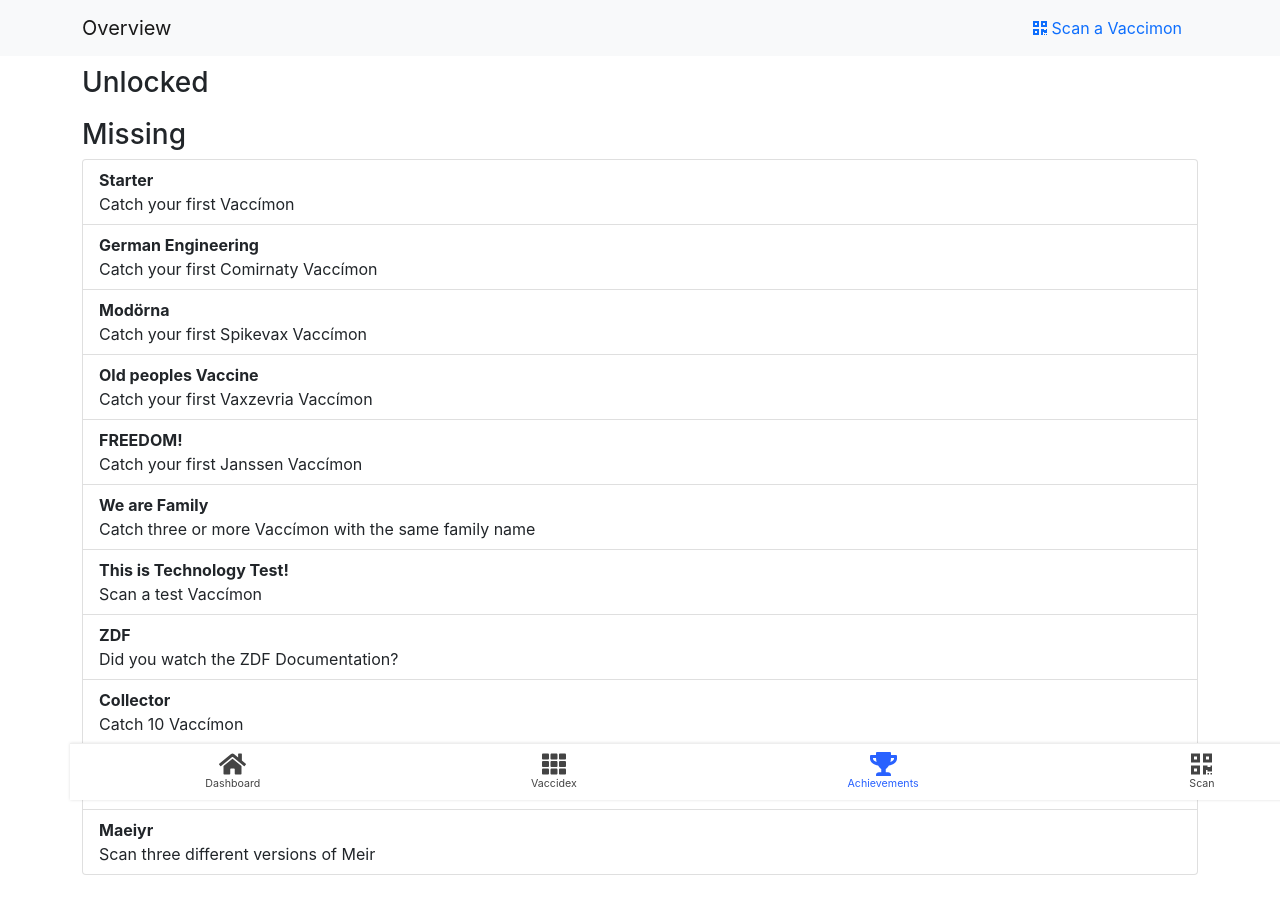
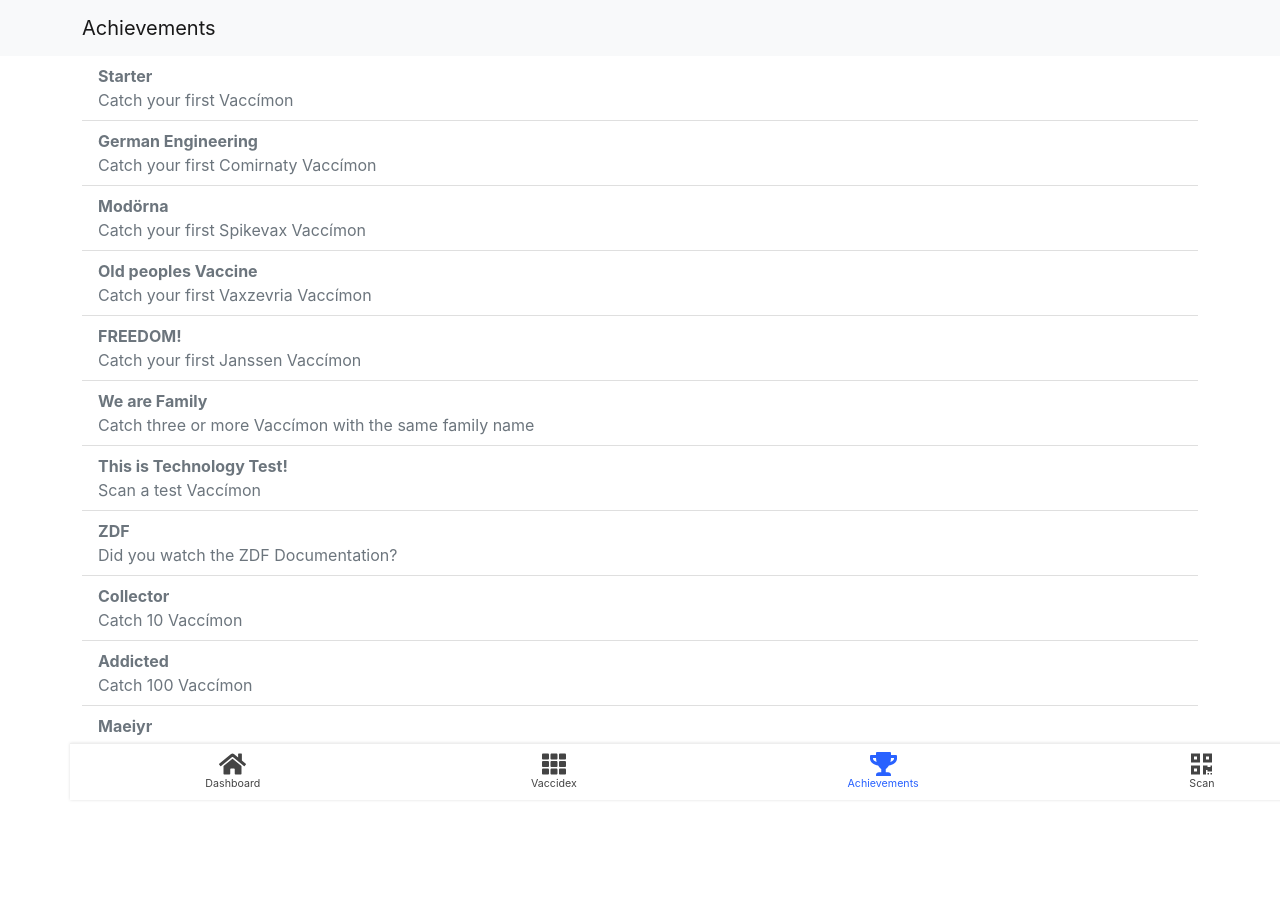
Before and after one commit to M4GNV5/Vaccimon, a Next.js app in the folder vaccimon-app/: page /achievements in a window 1280 px wide. Shown: the top 914 px of the page. After the commit the page ends 836 px from the top, so only its background shows below. Built offline with nearby package versions, Linux system fonts and the light colour scheme.

Commit message:
Make achievements page more compact

```diff
--- a/vaccimon-app/pages/achievements.tsx
+++ b/vaccimon-app/pages/achievements.tsx
@@ -1,13 +1,12 @@
 import { useState, useEffect } from 'react'
-import { Container, Nav, ListGroup } from 'react-bootstrap'
+import { Container, ListGroup } from 'react-bootstrap'
 import { FontAwesomeIcon } from '@fortawesome/react-fontawesome'
-import { faQrcode } from '@fortawesome/free-solid-svg-icons'
+import { faCheck } from '@fortawesome/free-solid-svg-icons'
 import VaccimonRepo from '../lib/repository'
 import { Vaccimon } from '../lib/vaccimon'
 import AppContainer from '../components/AppContainer'
 import AppNavbar from '../components/AppNavbar'
 import AppTabbar from '../components/AppTabbar'
-import styles from '../styles/achievements.module.css'
 
 export enum AchievementDiffuculty {
   Easy,
@@ -123,33 +122,27 @@
     load()
   }, [])
 
-  function renderAchievement(achievement: Achievement) {
+  function renderAchievement(achievement: Achievement, achieved: boolean) {
     return (
-      <ListGroup.Item key={achievement.name}>
-        <b>{achievement.name}</b><br />
-        {achievement.description}
+      <ListGroup.Item key={achievement.name} disabled={!achieved}>
+        <div className="float-start">
+          <b>{achievement.name}</b><br />
+          {achievement.description}
+        </div>
+        <div className="float-end">
+          {achieved && <FontAwesomeIcon icon={faCheck} />}
+        </div>
       </ListGroup.Item>
     )
   }
 
   return (
     <AppContainer>
-      <AppNavbar title="Overview">
-        <Nav.Link href="/scan">
-          <FontAwesomeIcon icon={faQrcode} />
-          {' '}
-          Scan a Vaccimon
-        </Nav.Link>
-      </AppNavbar>
+      <AppNavbar title="Achievements" />
       <Container>
-        <h3 className={styles.title}>Unlocked</h3>
-        <ListGroup>
-          {unlockedAchievements.map(renderAchievement)}
-        </ListGroup>
-
-        <h3 className={styles.title}>Missing</h3>
-        <ListGroup>
-          {achievements.filter(x => unlockedAchievements.indexOf(x) === -1).map(renderAchievement)}
+        <ListGroup variant="flush">
+          {unlockedAchievements.map(x => renderAchievement(x, true))}
+          {achievements.filter(x => unlockedAchievements.indexOf(x) === -1).map(x => renderAchievement(x, false))}
         </ListGroup>
       </Container>
       <AppTabbar />
```
